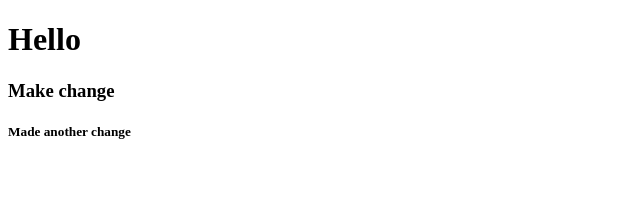
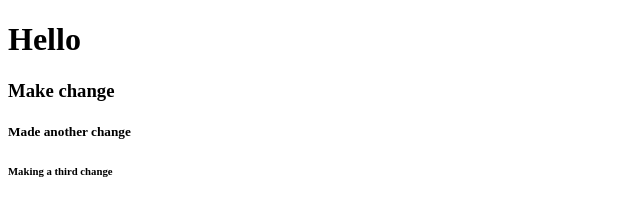
Before and after one commit to kirtesh123/test, a plain HTML site: page index.html in a window 1280 px wide. Shown: the full height of the page, 0-640 px from the left. Drawn offline with Linux system fonts and the light colour scheme.

Commit message:
made third change

```diff
--- a/index.html
+++ b/index.html
@@ -9,5 +9,6 @@
     <h1>Hello</h1>
     <h3>Make change</h3>
     <h5>Made another change</h5>
+    <h6>Making a third change</h6>
 </body>
 </html>
```
